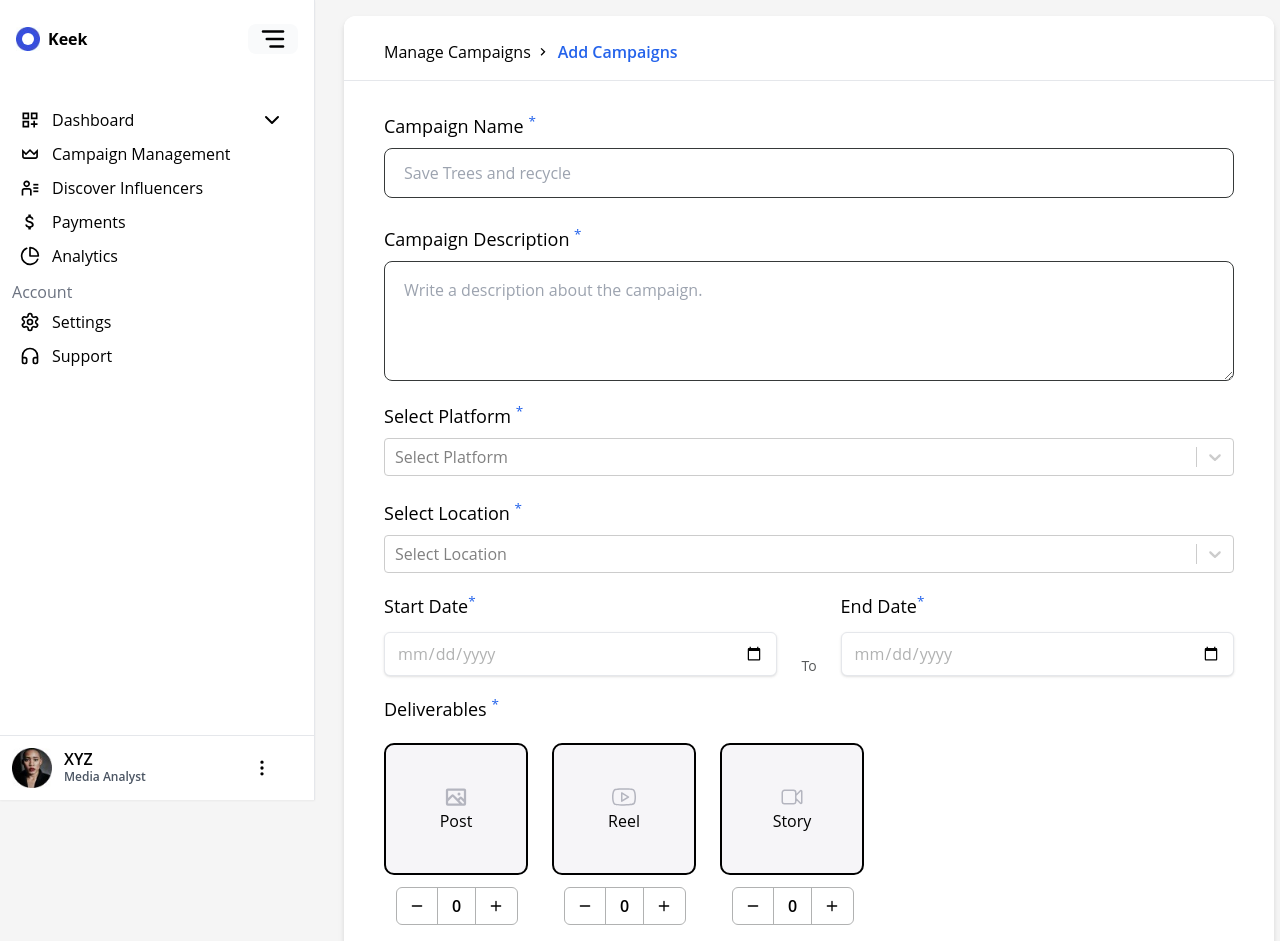
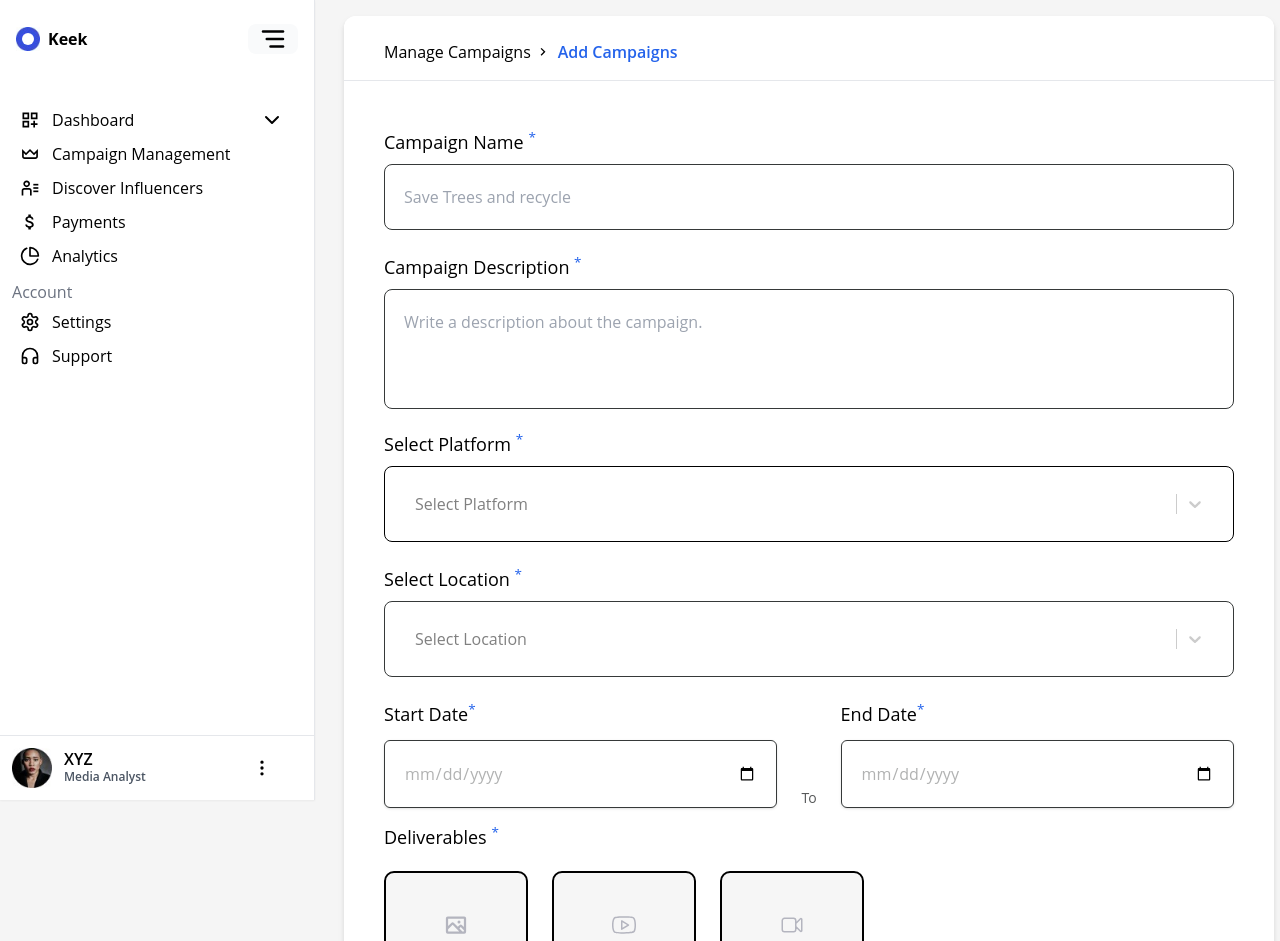
Before and after one commit to Tejas812002/Keek, a React (Create React App) app: page /AddCampaign in a window 1280 px wide. Shown: the top 941 px of the page. Built offline with nearby package versions, Linux system fonts and the light colour scheme.

Commit message:
AddCampaign bug fix

```diff
--- a/src/Manage/CampaignManagement/AddCampaign/AddCampaign.jsx
+++ b/src/Manage/CampaignManagement/AddCampaign/AddCampaign.jsx
@@ -94,7 +94,10 @@ const AddCampaign = () => {
           updatedErrors.startDate = undefined;
 
           // Check if endDate needs to be re-validated (if both dates are filled)
-          if (updatedFormData.endDate && new Date(value) <= new Date(updatedFormData.endDate)) {
+          if (
+            updatedFormData.endDate &&
+            new Date(value) <= new Date(updatedFormData.endDate)
+          ) {
             updatedErrors.endDate = undefined;
           }
         }
@@ -105,7 +108,10 @@ const AddCampaign = () => {
           updatedErrors.endDate = undefined;
 
           // Revalidate the endDate to make sure it's not before startDate
-          if (updatedFormData.startDate && new Date(value) < new Date(updatedFormData.startDate)) {
+          if (
+            updatedFormData.startDate &&
+            new Date(value) < new Date(updatedFormData.startDate)
+          ) {
             updatedErrors.endDate = "End Date cannot be before Start Date";
           }
         }
@@ -123,7 +129,6 @@ const AddCampaign = () => {
     // Optionally, validate the entire form when a field changes
     // validate();
   };
-
 
   const handleMultiSelectChange = (selectedOptions, actionMeta) => {
     const updatedErrors = { ...errors };
@@ -146,8 +151,6 @@ const AddCampaign = () => {
     setErrors(updatedErrors);
   };
 
-
-
   const removeSelectedOption = (optionToRemove, fieldName) => {
     const updatedOptions = formData[fieldName].filter(
       (option) => option.value !== optionToRemove.value
@@ -162,12 +165,12 @@ const AddCampaign = () => {
     if (updatedOptions.length === 0) {
       setErrors({
         ...errors,
-        [fieldName === "selectedOptionsplatform" ? "platform" : "location"]: `${fieldName === "selectedOptionsplatform" ? "Platform" : "Location"} is required`,
+        [fieldName === "selectedOptionsplatform" ? "platform" : "location"]: `${
+          fieldName === "selectedOptionsplatform" ? "Platform" : "Location"
+        } is required`,
       });
     }
   };
-
-
 
   const handleSubmit = (e) => {
     e.preventDefault();
@@ -259,7 +262,6 @@ const AddCampaign = () => {
     )
       errors.platform = "Platform is required";
 
-
     if (!campData.uploadData || campData.uploadData.length === 0) {
       errors.addUpload = "Upload file is required";
     }
@@ -319,7 +321,6 @@ const AddCampaign = () => {
     }
   };
 
-
   const handleCompensationSelection = (field) => {
     setFormData((prevFormData) => {
       const updatedFormData = {
@@ -370,13 +371,13 @@ const AddCampaign = () => {
   return (
     <>
       <div
-        className={`relative max-h-[1066px] mx-6 bg-white  ${
+        className={`relative max-h-[1855px] mx-6 bg-white  ${
           !expanded
             ? "left-[90px] w-[calc(100%-150px)]"
             : "left-[320px] w-[calc(100%-350px)]"
         } rounded-xl drop-shadow-md`}
       >
-        <div className="bg-white top-28 my-4 left-[311px] w-full rounded-xl">
+        <div className={`bg-white top-28 my-4 left-[311px]  rounded-xl  `}>
           <div className="h-[64.85px]  border-b">
             <div className="flex flex-row p-6 px-[40px] items-center gap-[3.14px]">
               <Link
@@ -400,12 +401,12 @@ const AddCampaign = () => {
           </div>
           <div className="p-6 px-[40px] my-2">
             <form onSubmit={handleSubmit}>
-              <div className="mb-5">
+              <div className="my-4">
                 <label className="text-[18px] font-normal font-body">
                   Campaign Name <sup className="text-[#2463eb]">*</sup>
                 </label>
                 <input
-                  className={`border-[0.7px] mt-2  rounded-lg w-full px-[19px] py-3 gap-2.5 my-2 focus:outline-none focus:border-blue-600 ${
+                  className={`border-[0.7px] mt-2  rounded-lg w-full px-[19px] py-5 gap-2.5 my-2 focus:outline-none focus:border-[#0066FF] ${
                     errors.campaignName ? "border-red-500" : "border-[#363939]"
                   }`}
                   type="text"
@@ -425,12 +426,12 @@ const AddCampaign = () => {
                 )}
               </div>
 
-              <div className="mb-1">
+              <div className="my-4">
                 <label className="text-[18px] font-normal font-body">
                   Campaign Description <sup className="text-[#2463eb]">*</sup>
                 </label>
                 <textarea
-                  className={`border-[0.7px] mt-2 h-[120px]  rounded-lg w-full px-[19px] p-4 gap-2.5 focus:outline-none focus:border-[#384edd] ${
+                  className={`border-[0.7px] mt-2 h-[120px]  rounded-lg w-full px-[19px] py-[20px] resize-none gap-2.5 focus:outline-none focus:border-[#0066FF] ${
                     errors.description ? "border-red-500" : "border-[#363939]"
                   }`}
                   name="description"
@@ -457,12 +458,12 @@ const AddCampaign = () => {
               </div>
 
               {/* platform */}
-              <div className="mb-4 mt-4 ">
+              <div className="my-4">
                 <label className="text-[18px] font-body font-normal">
                   Select Platform <sup className="text-[#2463eb]">*</sup>
                 </label>
                 <Select
-  className={`rounded-lg w-full my-2 focus:outline-none focus:border-[#384edd] ${
+                  className={`rounded-lg w-full my-2 focus:outline-none focus:border-[#0066FF] ${
                     errors.platform ? "border-red-500" : "border-[#363939]"
                   }`}
                   isMulti
@@ -473,6 +474,13 @@ const AddCampaign = () => {
                   onChange={handleMultiSelectChange}
                   components={{ MultiValue }}
                   styles={{
+                    control: (baseStyles, state) => ({
+                      ...baseStyles,
+                      borderColor: "#363939 ",
+                      border: "1px solid",
+                      padding: "19px 20px",
+                      borderRadius: "8px",
+                    }),
                     option: (baseStyles, state) => ({
                       ...baseStyles,
                       color: "black",
@@ -495,7 +503,12 @@ const AddCampaign = () => {
                       <button
                         type="button"
                         className="text-white"
-        onClick={() => removeSelectedOption(option, "selectedOptionsplatform")}
+                        onClick={() =>
+                          removeSelectedOption(
+                            option,
+                            "selectedOptionsplatform"
+                          )
+                        }
                       >
                         &times;
                       </button>
@@ -511,11 +524,10 @@ const AddCampaign = () => {
                     {errors.platform}
                   </p>
                 )}
-
               </div>
 
               {/* location */}
-              <div className="mb-3">
+              <div className="my-4">
                 <label className="text-[18px] font-body font-normal">
                   Select Location <sup className="text-[#2463eb]">*</sup>
                 </label>
@@ -531,6 +543,13 @@ const AddCampaign = () => {
                   onChange={handleMultiSelectChange}
                   components={{ MultiValue }}
                   styles={{
+                    control: (baseStyles, state) => ({
+                      ...baseStyles,
+                      borderColor: "#363939",
+                      padding: "19px 20px",
+                      borderRadius: "8px",
+                    }),
+
                     option: (baseStyles, state) => ({
                       ...baseStyles,
                       backgroundColor: state.isFocused ? "#DBE0FF" : "white",
@@ -559,7 +578,12 @@ const AddCampaign = () => {
                       <button
                         type="button"
                         className="text-white"
-        onClick={() => removeSelectedOption(option, "selectedOptionslocation")}
+                        onClick={() =>
+                          removeSelectedOption(
+                            option,
+                            "selectedOptionslocation"
+                          )
+                        }
                       >
                         &times;
                       </button>
@@ -575,12 +599,10 @@ const AddCampaign = () => {
                     {errors.location}
                   </p>
                 )}
-
-
               </div>
 
               {/* start date */}
-              <div className="flex flex-row justify-start w-full text-gray mb-5">
+              <div className="flex flex-row justify-start w-full text-gray my-4">
                 <div className="w-1/2 ">
                   <label
                     htmlFor="startDate"
@@ -594,7 +616,7 @@ const AddCampaign = () => {
                     id="startDate"
                     value={formData.startDate}
                     onChange={handlechangeDate}
-                    className={`shadow appearance-none mt-3 w-full px-3 py-2  border rounded-md text-[#B1B2B2] focus:outline-none focus:shadow-outline ${
+                    className={`shadow appearance-none mt-3 w-full px-[19px] py-[20px] border-[#363939]  border rounded-md text-[#B1B2B2] focus:outline-none focus:border-[#0066FF] ${
                       errors.startDate ? "border-red-500" : ""
                     }`}
                   />
@@ -624,7 +646,7 @@ const AddCampaign = () => {
                     id="endDate"
                     value={formData.endDate}
                     onChange={handlechangeDate}
-                    className={`shadow appearance-none mt-3 w-full px-3 py-2 border rounded-md text-[#B1B2B2] focus:outline-none focus:shadow-outline ${
+                    className={`shadow appearance-none mt-3 w-full px-[19px] py-[20px] border-[#363939]  border rounded-md text-[#B1B2B2] focus:outline-none  focus:border-[#0066FF] ${
                       errors.endDate ? "border-red-500" : ""
                     }`}
                   />
@@ -640,8 +662,8 @@ const AddCampaign = () => {
               </div>
 
               {/* post */}
-              <div>
-                <label className="text-[18px] font-normal font-body">
+              <div className="my-4">
+                <label className="text-[18px] font-normal font-body ">
                   Deliverables <sup className="text-[#2463eb]">*</sup>
                 </label>
                 <div className="flex flex-row gap-6 my-5">
@@ -651,7 +673,7 @@ const AddCampaign = () => {
                       className={
                         formData.postCount > 0
                           ? "flex flex-col border-2 border-[#0066FF] items-center justify-center w-[144px] h-[132px] bg-[#E9F2FF] rounded-[10px]"
-                          : "flex flex-col items-center border-2 border-black justify-center w-[144px] h-[132px] bg-[#F6F5F8] rounded-[10px]"
+                          : "flex flex-col items-center border-2 border-black justify-center w-[144px] h-[132px] bg-[#F6F6F6] rounded-[10px]"
                       }
                     >
                       <PiImageBold size={"24px"} className="text-[#B4B5BF]" />
@@ -684,7 +706,7 @@ const AddCampaign = () => {
                       className={
                         formData.reelCount > 0
                           ? "flex flex-col border-2 border-[#0066FF] items-center justify-center w-[144px] h-[132px] bg-[#E9F2FF] rounded-[10px]"
-                          : "flex flex-col items-center border-2 border-black justify-center w-[144px] h-[132px] bg-[#F6F5F8] rounded-[10px]"
+                          : "flex flex-col items-center border-2 border-black justify-center w-[144px] h-[132px] bg-[#F6F6F6] rounded-[10px]"
                       }
                     >
                       <SlSocialYoutube
@@ -720,7 +742,7 @@ const AddCampaign = () => {
                       className={
                         formData.storyCount > 0
                           ? "flex flex-col border-2 border-[#0066FF] items-center justify-center w-[144px] h-[132px] bg-[#E9F2FF] rounded-[10px]"
-                          : "flex flex-col items-center border-2 border-black justify-center w-[144px] h-[132px] bg-[#F6F5F8] rounded-[10px]"
+                          : "flex flex-col items-center border-2 border-black justify-center w-[144px] h-[132px] bg-[#F6F6F6] rounded-[10px]"
                       }
                     >
                       <HiOutlineVideoCamera
@@ -766,8 +788,8 @@ const AddCampaign = () => {
 
               {/* Payment */}
 
+              <div className="my-4">
                 <div>
-                <div className="mt-[3%]">
                   <label className="text-[18px]">
                     Select Mode of Compensation{" "}
                     <sup className="text-[#2463eb]">*</sup>
@@ -850,7 +872,7 @@ const AddCampaign = () => {
                         Enter Amount <sup className="text-[#2463eb]">*</sup>
                       </h1>
                       <input
-                        className={`border-[0.7px] w-[500px] mt-2 border-[#363939] rounded-lg px-[19px] py-3 gap-2.5 my-2 focus:outline-none focus:border-blue-600
+                        className={`border-[0.7px] w-[500px] mt-2 border-[#363939] rounded-lg px-[19px] py-3 gap-2.5 my-2 focus:outline-none focus:border-[#0066FF]
           ${errors.amount ? "border-red-500" : ""}`}
                         type="number"
                         name="amount"
@@ -929,7 +951,7 @@ const AddCampaign = () => {
               {/* upload file */}
               <div>
                 {/* upload display */}
-                <div className=" mt-[3%]  ">
+                <div className="my-4">
                   <h1 className="text-[18px] font-normal">
                     Upload Brand Assets<sup className="text-[#2463eb]">*</sup>
                   </h1>
@@ -994,7 +1016,7 @@ const AddCampaign = () => {
               </div>
 
               {/* additional information */}
-              <div className="mt-6">
+              <div className="my-4">
                 <h1 className="text-[18px] font-body font-normal">
                   Additional Information
                 </h1>
@@ -1003,7 +1025,7 @@ const AddCampaign = () => {
                   might want to add
                 </p>
                 <textarea
-                  className={`border-[0.7px] mt-3 h-[120px] border-[#363939] rounded-lg w-full px-[19px] p-4 gap-2.5 focus:outline-none focus:border-[#384edd] `}
+                  className={`border-[0.7px] mt-3 h-[120px] resize-none border-[#363939] rounded-lg w-full px-[19px] p-4 gap-2.5 focus:outline-none focus:border-[#0066FF] `}
                   name="addDescription"
                   id="addDescription"
                   placeholder="Write Additional information"
@@ -1035,6 +1057,9 @@ const AddCampaign = () => {
           </div>
         </div>
 
+
+      </div>
+
       <div>
           <CampaignSummary
             className={` ${isModalVisible ? "hidden" : "block"}`}
@@ -1042,9 +1067,9 @@ const AddCampaign = () => {
             setIsModalVisible={setIsModalVisible}
           />
         </div>
-      </div>
     </>
   );
 };
 
+
 export default AddCampaign;
--- a/src/Manage/CampaignManagement/AddCampaign/CampaignData.jsx
+++ b/src/Manage/CampaignManagement/AddCampaign/CampaignData.jsx
@@ -36,8 +36,8 @@ const CampaignSummary = ({ isModalVisible, setIsModalVisible }) => {
   return (
     <>
       {isModalVisible && (
-        <div className="fixed inset-0 h-[1600px] top-6 z-50 flex items-center justify-center bg-black bg-opacity-50">
-          <div className="bg-white absolute top-[5%] w-[550px] p-4 rounded-md">
+        <div className="fixed inset-0 top-0  z-50 flex items-center justify-center bg-[#0000004d] bg-opacity-50">
+          <div className="bg-white absolute left-[38%] top-[2%] w-[550px]  p-4 rounded-md">
             <div className="flex gap-2 items-center cursor-pointer" onClick={closeModal}>
               <IoMdArrowRoundBack />
               <span className="text-[14px] font-normal font-body">Campaign Preview</span>
```
Lines whose indentation alone changed are shown as unchanged.
